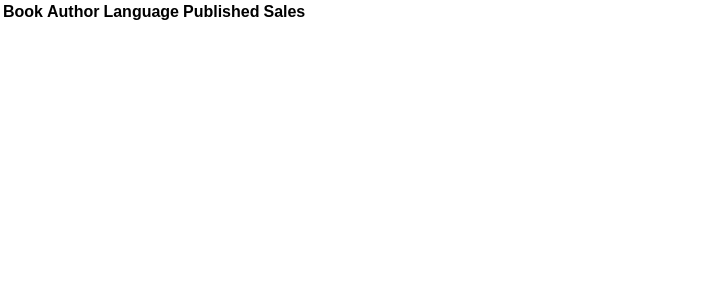
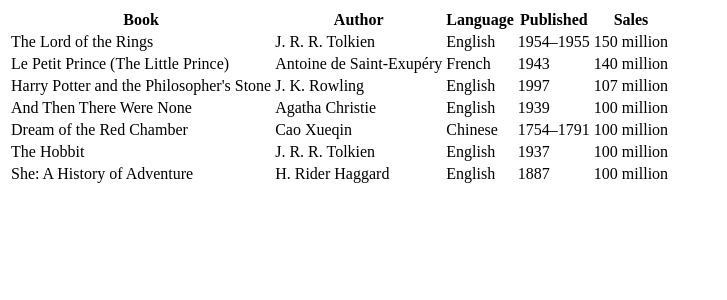
Before and after one commit to matshagam/react-excel, a React (Create React App) app: page / in a window 1280 px wide. Shown: the top 300 px of the page, without its empty margins (0-727 px from the left). Built offline with nearby package versions, Linux system fonts and the light colour scheme.

Commit message:
Add data.map

```diff
--- a/src/App.js
+++ b/src/App.js
@@ -1,8 +1,7 @@
 import React, { Component } from 'react';
-import logo from './logo.svg';
 import './App.css';
 
-import { headers } from './helpers';
+import { headers, data } from './helpers';
 
 export default class Excel extends Component {
   render() {
@@ -15,6 +14,17 @@
             })}
           </tr>
         </thead>
+        <tbody>
+          {data.map(function(row, idx) {
+            return (
+              <tr key={idx}>
+                {row.map(function(cell, idx) {
+                  return <td key={idx}>{cell}</td>;
+                })}
+              </tr>
+            );
+          })}
+        </tbody>
       </table>
     );
   }
--- a/src/index.css
+++ /dev/null
@@ -1,5 +0,0 @@
-body {
-  margin: 0;
-  padding: 0;
-  font-family: sans-serif;
-}
--- a/src/index.js
+++ b/src/index.js
@@ -1,6 +1,5 @@
 import React from 'react';
 import ReactDOM from 'react-dom';
-import './index.css';
 import Excel from './App';
 import registerServiceWorker from './registerServiceWorker';
 
```
Also changed, not shown: src/logo.svg (deleted).
